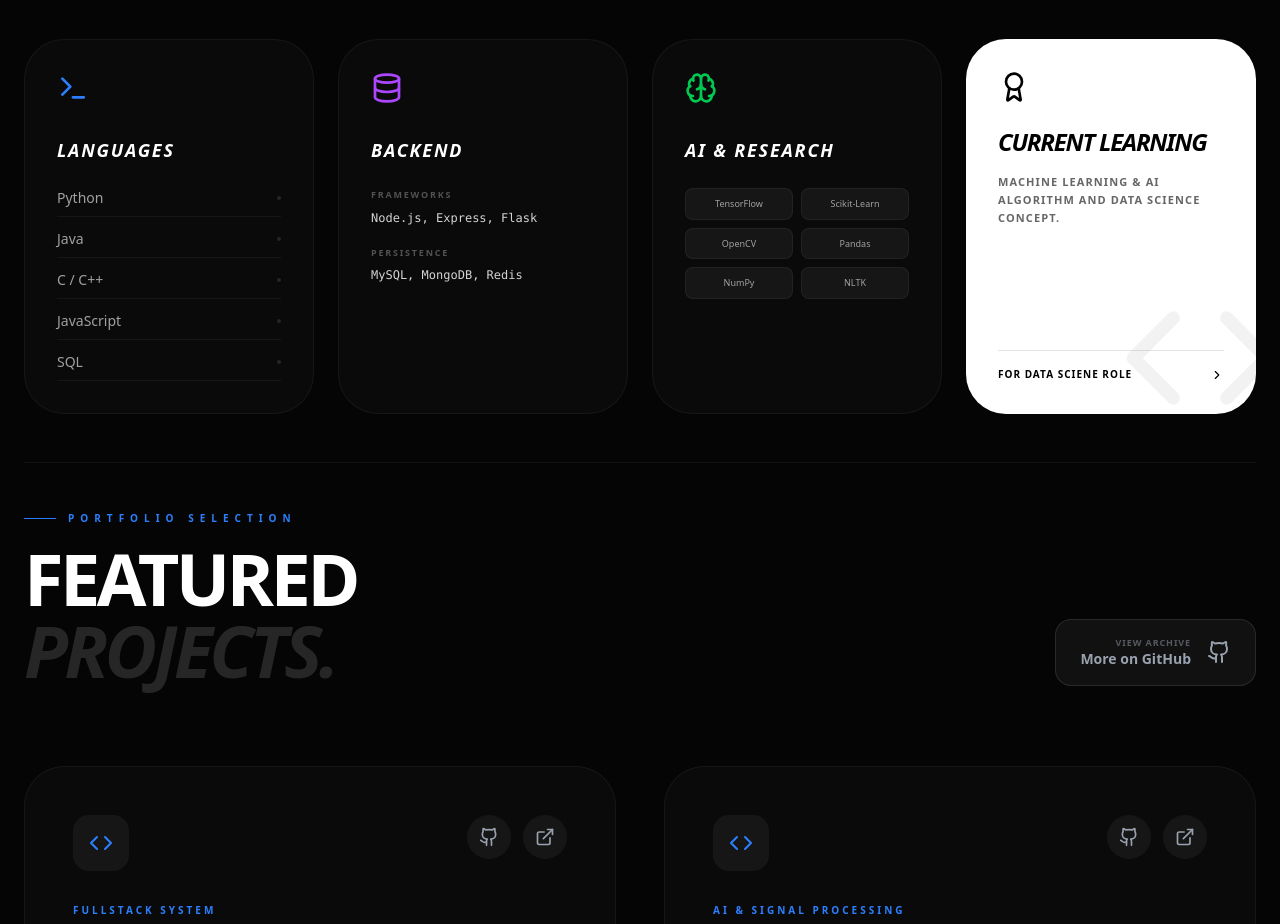
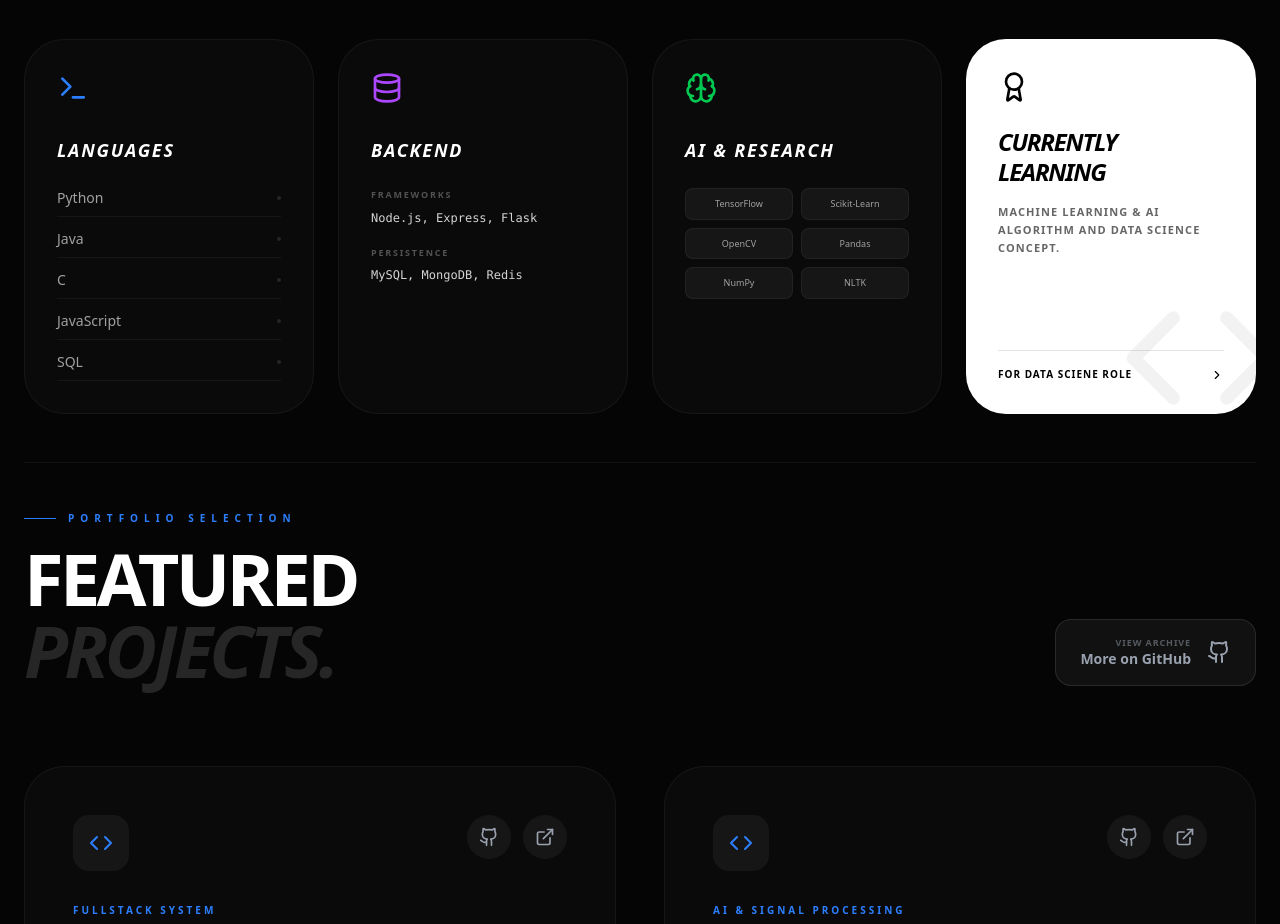
Before and after one commit to Kaifkhurshid7/my-resume, a React (Vite) app in the folder my-resume/: page / in a window 1280 px wide. Shown: the part 980-1904 px from the top of the page. Built offline with nearby package versions, Linux system fonts and the light colour scheme.

Commit message:
added content

```diff
--- a/my-resume/src/App.jsx
+++ b/my-resume/src/App.jsx
@@ -134,7 +134,7 @@ const App = () => {
               <Terminal className="text-blue-500 mb-8 group-hover:scale-110 transition-transform" size={32}/>
               <h4 className="text-white font-black text-lg mb-6 tracking-widest uppercase italic">Languages</h4>
               <ul className="space-y-3">
-                {['Python', 'Java', 'C / C++', 'JavaScript', 'SQL'].map((lang) => (
+                {['Python', 'Java', 'C', 'JavaScript', 'SQL'].map((lang) => (
                   <li key={lang} className="flex items-center justify-between group/item border-b border-white/5 pb-2">
                     <span className="text-sm text-neutral-400 group-hover/item:text-white transition-colors">{lang}</span>
                     <div className="w-1 h-1 rounded-full bg-neutral-800 group-hover/item:bg-blue-500"></div>
@@ -173,7 +173,7 @@ const App = () => {
             <div className="relative p-8 bg-white rounded-[2.5rem] flex flex-col justify-between overflow-hidden">
               <div className="relative z-10">
                 <Award className="text-black mb-6" size={32}/>
-                <h4 className="text-black font-black text-2xl mb-4 leading-tight tracking-tighter uppercase italic">Current Learning</h4>
+                <h4 className="text-black font-black text-2xl mb-4 leading-tight tracking-tighter uppercase italic">Currently Learning</h4>
                 <p className="text-black/60 text-[11px] font-bold uppercase tracking-widest leading-relaxed">
                   Machine Learning & AI Algorithm and data Science Concept.
                 </p>
```
